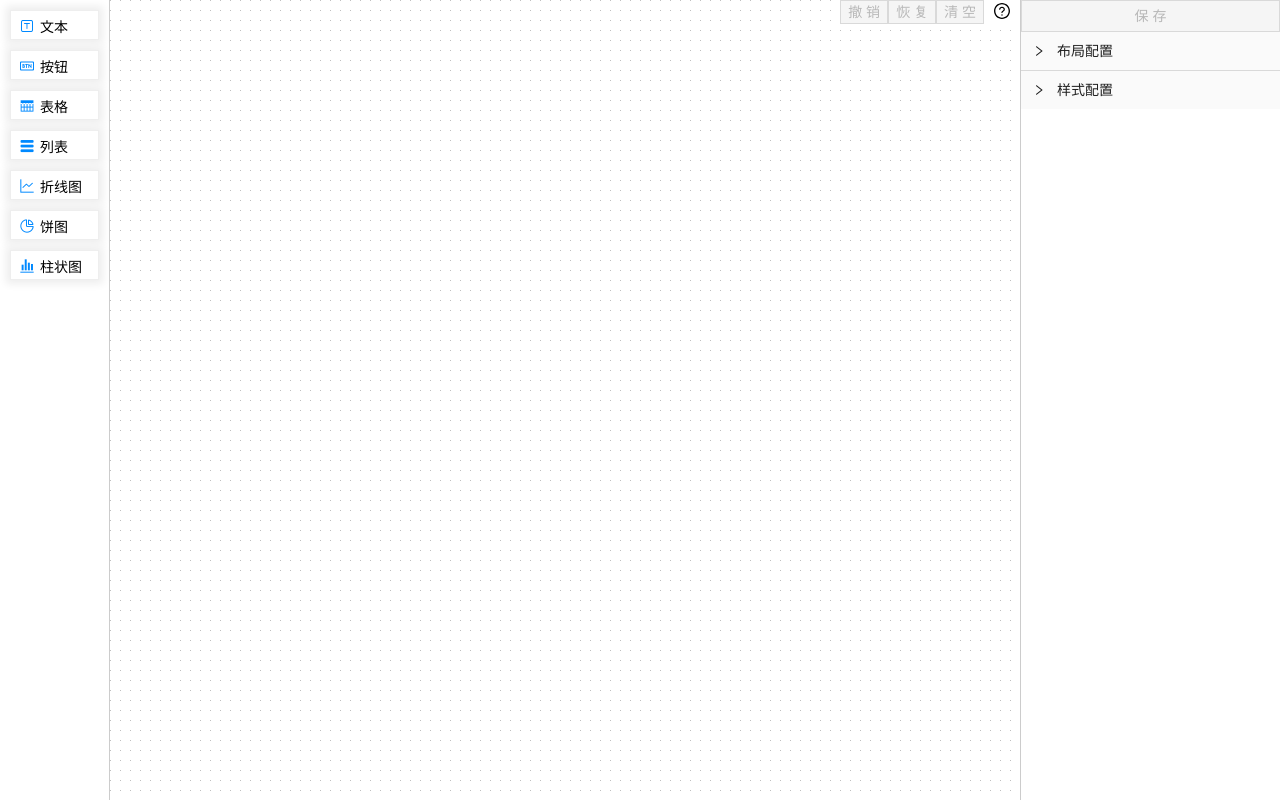
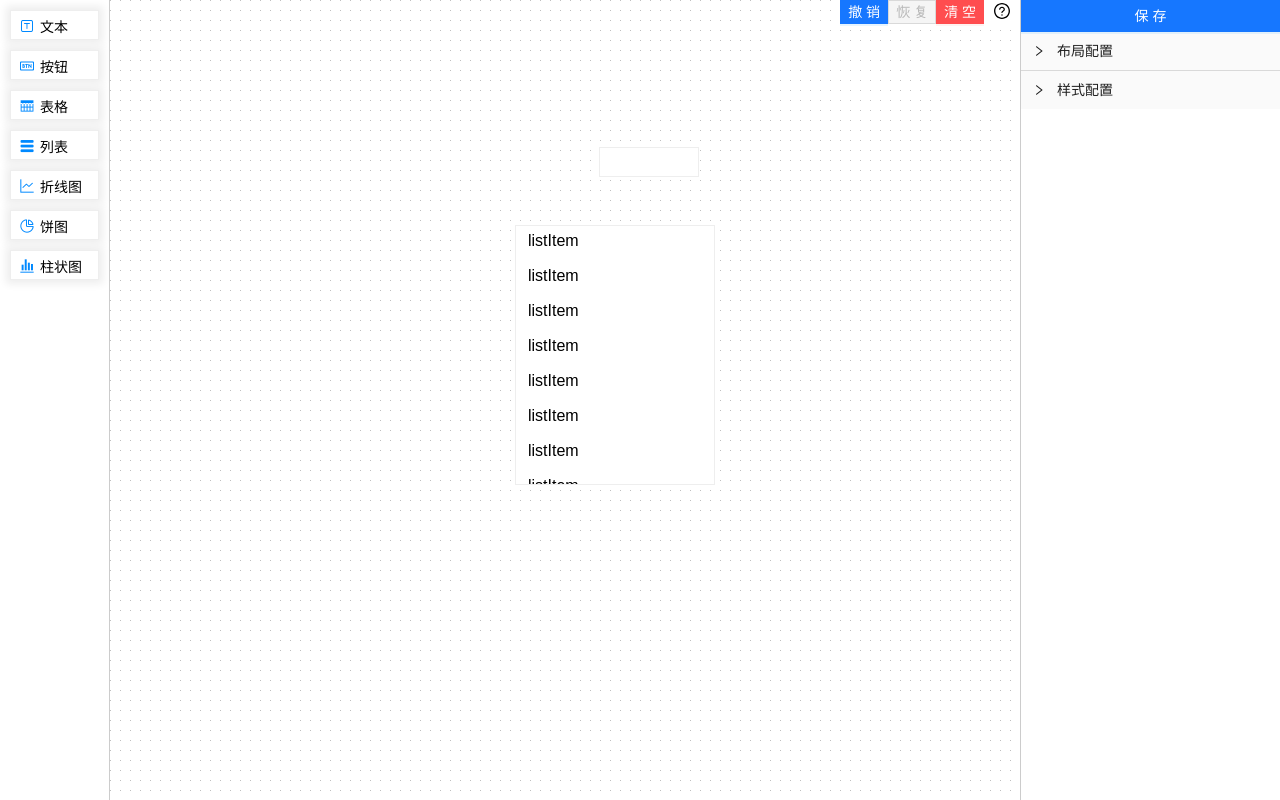
Before and after one commit to hp-future/drag-component2container, a React (Vite) app: page / in a window 1280 px wide. Built offline with nearby package versions, Linux system fonts and the light colour scheme.

Commit message:
新增初始化

```diff
--- a/src/packages/dragComponent2Container/components/viewProps/index.tsx
+++ b/src/packages/dragComponent2Container/components/viewProps/index.tsx
@@ -1,17 +1,20 @@
-import styles from './style.module.less';
-import { useAppSelector, useAppDispatch } from '../../store/hooks';
+import styles from "./style.module.less";
+import { useAppSelector, useAppDispatch } from "../../store/hooks";
 // import { updateCurrentChart } from '../../store/slice';
-import { Descriptions, InputNumber, Collapse, Button } from 'antd';
-import React, { useEffect, useState } from 'react';
-import { componentType } from '../../store/state/types';
-import { actions } from '../../store/slice';
-import MyInput from './components/myInput';
+import { Descriptions, InputNumber, Collapse, Button } from "antd";
+import React, { useEffect, useState } from "react";
+import { componentType } from "../../store/state/types";
+import { actions } from "../../store/slice";
+import MyInput from "./components/myInput";
 
 const ViewProps = () => {
-  const { components, currentComponentId } = useAppSelector((state) => state.dragComponent);
+  const { components, currentComponentId } = useAppSelector(
+    (state) => state.dragComponent
+  );
   const dispatch = useAppDispatch();
 
-  const [currentComponent, setCurrentComponent] = useState<componentType | null>();
+  const [currentComponent, setCurrentComponent] =
+    useState<componentType | null>();
   useEffect(() => {
     const com = components.find((item) => item.id === currentComponentId);
     if (com) {
@@ -19,15 +22,44 @@ const ViewProps = () => {
     }
   }, [currentComponentId, components]);
 
+  /**
+   * 保存
+   */
+  function saveHanler() {
+    const data = components.map((item) => {
+      const { width, height, x, y } = item.layout;
+
+      return {
+        type: item.type,
+        layout: {
+          width,
+          height,
+          x,
+          y,
+        },
+      };
+    });
+  }
+
   return (
-    <div className={styles['props-view']}>
-      <Button block type="primary" style={{ borderRadius: 0 }} disabled={components.length === 0}>
+    <div className={styles["props-view"]}>
+      <Button
+        block
+        type="primary"
+        style={{ borderRadius: 0 }}
+        disabled={components.length === 0}
+        onClick={saveHanler}
+      >
         保存
       </Button>
       <div className={styles.content}>
         <Collapse style={{ borderRadius: 0 }} size="small" bordered={false}>
           <Collapse.Panel header="布局配置" key="1">
-            <Descriptions column={1} colon={false} labelStyle={{ alignItems: 'center' }}>
+            <Descriptions
+              column={1}
+              colon={false}
+              labelStyle={{ alignItems: "center" }}
+            >
               <Descriptions.Item label="宽">
                 <MyInput field="width" />
               </Descriptions.Item>
@@ -43,7 +75,11 @@ const ViewProps = () => {
             </Descriptions>
           </Collapse.Panel>
           <Collapse.Panel header="样式配置" key="2">
-            <Descriptions column={1} colon={false} labelStyle={{ alignItems: 'center' }}>
+            <Descriptions
+              column={1}
+              colon={false}
+              labelStyle={{ alignItems: "center" }}
+            >
               <Descriptions.Item label="图表配置">123</Descriptions.Item>
             </Descriptions>
           </Collapse.Panel>
--- a/src/packages/dragComponent2Container/index.tsx
+++ b/src/packages/dragComponent2Container/index.tsx
@@ -1,4 +1,4 @@
-import React, { useRef } from "react";
+import React, { useEffect, useRef } from "react";
 import styles from "./styles.module.less";
 import { draggableComponents } from "./config";
 import { useAppDispatch } from "./store/hooks";
@@ -42,6 +42,54 @@ const DragComponent2Container = () => {
     e.preventDefault();
   }
 
+  /**
+   * 初始化
+   */
+  function init() {
+    const data = [
+      {
+        id: "component_1681047050837",
+        type: "text",
+        layout: {
+          x: 489,
+          y: 147,
+          width: 100,
+          height: 30,
+        },
+      },
+      {
+        id: "component_1681047052144",
+        type: "list",
+        layout: {
+          x: 405,
+          y: 225,
+          width: 200,
+          height: 260,
+        },
+      },
+    ];
+
+    const components = data.map((item) => {
+      const { props } = draggableComponents.find(
+        (el) => el.type === item.type
+      )!;
+
+      return {
+        ...item,
+        layout: {
+          ...item.layout,
+          minWidth: props.minWidth,
+          minHeight: props.minHeight,
+        },
+      };
+    });
+
+    dispatch(actions.initComponents(components));
+  }
+  useEffect(() => {
+    init();
+  }, []);
+
   return (
     <div className={styles.DragComponent2Container}>
       {/* 侧边栏 */}
--- a/src/packages/dragComponent2Container/store/slice.ts
+++ b/src/packages/dragComponent2Container/store/slice.ts
@@ -7,6 +7,14 @@ export const Slice = createSlice({
   name: 'dragComponent',
   initialState: state,
   reducers: {
+    /**
+     * 初始化 components
+     */
+    initComponents(state: StateType, action: PayloadAction<componentType[]>) {
+      state.history.undo.push([]);
+      state.components = action.payload
+      state.history.undo.push(state.components);
+    },
     /**
      * 新增组件
      */
```
